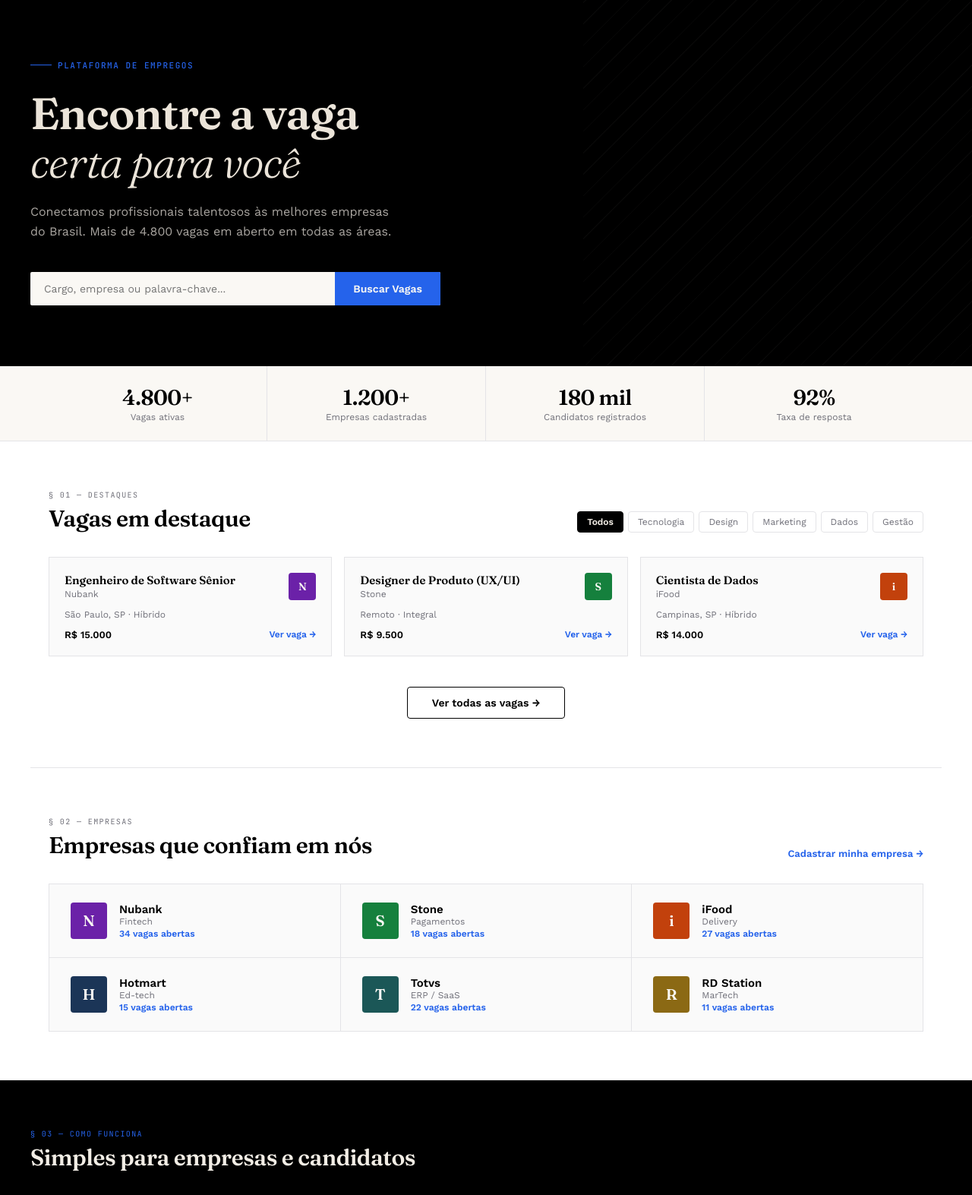
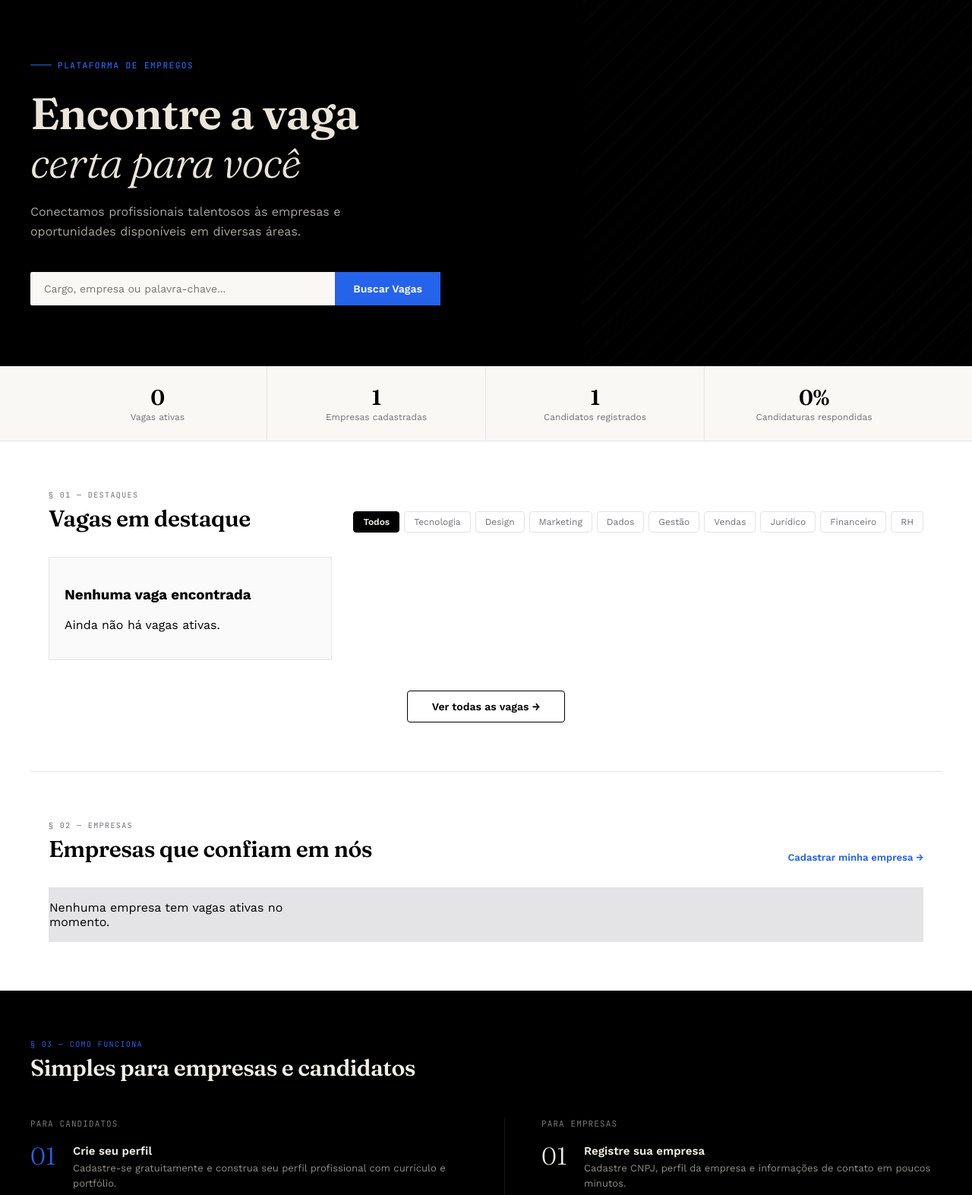
Before and after one commit to that-gabri3l/PROJETO-INTEGRADOR-BACK-END, a PHP site: page / in a window 1280 px wide. Shown: the part 74-1647 px from the top of the page at 76% size. Run offline with PHP 8.4, Linux system fonts and the light colour scheme; tables that the repository leaves empty hold one stand-in row (values such as "Sample post").

Commit message:
Implementa perfil editável e dados dinâmicos
Adiciona edição e atualização segura do perfil do candidato, incluindo foto e dados profissionais, e calcula a completude do perfil no painel. Substitui destaques estáticos da página inicial por vagas, empresas e estatísticas consultadas no banco.

```diff
--- a/index.php
+++ b/index.php
@@ -1,9 +1,55 @@
 <?php
 require_once __DIR__ . '/src/sessao.php';
+require_once __DIR__ . '/src/conexao.php';
 
 $usuarioLogado = usuarioEstaLogado();
 $usuarioTipo = $_SESSION['usuario_tipo'] ?? null;
 $usuarioNome = $_SESSION['usuario_nome'] ?? '';
+
+$areasDestaque = ['Tecnologia', 'Design', 'Marketing', 'Dados', 'Gestão', 'Vendas', 'Jurídico', 'Financeiro', 'RH'];
+$areaSelecionada = trim($_GET['area'] ?? '');
+if (!in_array($areaSelecionada, $areasDestaque, true)) {
+    $areaSelecionada = '';
+}
+
+$sqlDestaques = 'SELECT v.id, v.titulo, v.area, v.regime, v.localizacao, v.salario_min, v.salario_max,
+                        v.exibir_salario, e.nome AS empresa_nome
+                FROM vagas v
+                INNER JOIN empresas e ON e.id = v.empresa_id
+
+                WHERE v.status = :status';
+$parametrosDestaques = ['status' => 'ativa'];
+
+if ($areaSelecionada !== '') {
+    $sqlDestaques .= ' AND v.area = :area';
+    $parametrosDestaques['area'] = $areaSelecionada;
+}
+
+$sqlDestaques .= ' ORDER BY v.criado_em DESC LIMIT 3';
+$stmtDestaques = $pdo->prepare($sqlDestaques);
+$stmtDestaques->execute($parametrosDestaques);
+$vagasDestaque = $stmtDestaques->fetchAll();
+
+$estatisticas = $pdo->query(
+    "SELECT
+        (SELECT COUNT(*) FROM vagas WHERE status = 'ativa') AS vagas_ativas,
+        (SELECT COUNT(*) FROM empresas) AS empresas_cadastradas,
+        (SELECT COUNT(*) FROM candidatos) AS candidatos_cadastrados,
+        (SELECT COUNT(*) FROM candidaturas) AS candidaturas_total,
+        (SELECT COUNT(*) FROM candidaturas WHERE status <> 'recebida') AS candidaturas_respondidas"
+)->fetch();
+$taxaResposta = (int) $estatisticas['candidaturas_total'] > 0
+    ? round(((int) $estatisticas['candidaturas_respondidas'] / (int) $estatisticas['candidaturas_total']) * 100)
+    : null;
+
+$empresasDestaque = $pdo->query(
+    "SELECT e.nome, e.setor, COUNT(v.id) AS vagas_ativas
+     FROM empresas e
+     INNER JOIN vagas v ON v.empresa_id = e.id AND v.status = 'ativa'
+     GROUP BY e.id, e.nome, e.setor
+     ORDER BY vagas_ativas DESC, e.nome ASC
+     LIMIT 6"
+)->fetchAll();
 ?>
 <!DOCTYPE html>
 <html lang="pt-BR">
@@ -66,10 +112,8 @@ $usuarioNome = $_SESSION['usuario_nome'] ?? '';
                     <span class="hero-label-text">Plataforma de empregos</span>
                 </div>
                 <h1 class="hero-title">Encontre a vaga<br><em>certa para você</em></h1>
-                <p class="hero-desc">Conectamos profissionais talentosos às melhores empresas do Brasil. Mais de 4.800
-                    vagas em aberto em todas as áreas.</p>
+                <p class="hero-desc">Conectamos profissionais talentosos às empresas e oportunidades disponíveis em diversas áreas.</p>
 
-                <!-- Aponte o action para a rota de busca no seu backend -->
                 <form class="search-bar" action="/vagas/index.php" method="GET">
                     <input type="text" name="q" placeholder="Cargo, empresa ou palavra-chave...">
                     <button type="submit">Buscar Vagas</button>
@@ -82,20 +126,20 @@ $usuarioNome = $_SESSION['usuario_nome'] ?? '';
     <div class="stats-bar">
         <div class="stats-grid">
             <div class="stat-item">
-                <div class="stat-value">4.800+</div>
+                <div class="stat-value"><?= number_format((int) $estatisticas['vagas_ativas'], 0, ',', '.') ?></div>
                 <div class="stat-label">Vagas ativas</div>
             </div>
             <div class="stat-item">
-                <div class="stat-value">1.200+</div>
+                <div class="stat-value"><?= number_format((int) $estatisticas['empresas_cadastradas'], 0, ',', '.') ?></div>
                 <div class="stat-label">Empresas cadastradas</div>
             </div>
             <div class="stat-item">
-                <div class="stat-value">180 mil</div>
+                <div class="stat-value"><?= number_format((int) $estatisticas['candidatos_cadastrados'], 0, ',', '.') ?></div>
                 <div class="stat-label">Candidatos registrados</div>
             </div>
             <div class="stat-item">
-                <div class="stat-value">92%</div>
-                <div class="stat-label">Taxa de resposta</div>
+                <div class="stat-value"><?= $taxaResposta === null ? '—' : $taxaResposta . '%' ?></div>
+                <div class="stat-label">Candidaturas respondidas</div>
             </div>
         </div>
     </div>
@@ -108,81 +152,49 @@ $usuarioNome = $_SESSION['usuario_nome'] ?? '';
                 <h2 class="section-title">Vagas em destaque</h2>
             </div>
             <div class="filter-tags">
-                <button class="filter-tag active">Todos</button>
-                <button class="filter-tag">Tecnologia</button>
-                <button class="filter-tag">Design</button>
-                <button class="filter-tag">Marketing</button>
-                <button class="filter-tag">Dados</button>
-                <button class="filter-tag">Gestão</button>
+                <a class="filter-tag <?= $areaSelecionada === '' ? 'active' : '' ?>" href="/index.php">Todos</a>
+                <?php foreach ($areasDestaque as $area): ?>
+                    <a class="filter-tag <?= $areaSelecionada === $area ? 'active' : '' ?>" href="/index.php?area=<?= urlencode($area) ?>"><?= htmlspecialchars($area, ENT_QUOTES, 'UTF-8') ?></a>
+                <?php endforeach; ?>
             </div>
         </div>
 
         <div class="job-grid">
-            <!-- Vaga 1 -->
-            <a href="/vagas/index.php" class="job-card"
+            <?php if (!$vagasDestaque): ?>
+                <div class="job-card">
+                    <h3>Nenhuma vaga encontrada</h3>
+                    <p><?= $areaSelecionada === '' ? 'Ainda não há vagas ativas.' : 'Não há vagas ativas nesta área.' ?></p>
+                </div>
+            <?php else: ?>
+                <?php foreach ($vagasDestaque as $vaga): ?>
+                    <a href="/vagas/detalhes.php?id=<?= (int) $vaga['id'] ?>" class="job-card"
                         style="display: block; text-decoration: none; color: inherit;">
-                <div
-                    style="display: flex; justify-content: space-between; align-items: flex-start; margin-bottom: 12px;">
+                        <div style="display: flex; justify-content: space-between; align-items: flex-start; margin-bottom: 12px;">
                             <div>
-                        <div
-                            style="font-family: 'Fraunces', serif; font-size: 15px; font-weight: 600; margin-bottom: 2px;">
-                            Engenheiro de Software Sênior</div>
-                        <div style="font-size: 12px; color: var(--muted-foreground);">Nubank</div>
+                                <div style="font-family: 'Fraunces', serif; font-size: 15px; font-weight: 600; margin-bottom: 2px;">
+                                    <?= htmlspecialchars($vaga['titulo'], ENT_QUOTES, 'UTF-8') ?></div>
+                                <div style="font-size: 12px; color: var(--muted-foreground);">
+                                    <?= htmlspecialchars($vaga['empresa_nome'], ENT_QUOTES, 'UTF-8') ?></div>
                             </div>
-                    <div class="company-logo"
-                        style="width: 36px; height: 36px; font-size: 14px; background-color: #6B21A8;">N</div>
+                            <div class="company-logo" style="width: 36px; height: 36px; font-size: 14px;">
+                                <?= htmlspecialchars(strtoupper(substr($vaga['empresa_nome'], 0, 1)), ENT_QUOTES, 'UTF-8') ?></div>
                         </div>
-                <div style="font-size: 12px; color: var(--muted-foreground); margin-bottom: 12px;">São Paulo, SP ·
-                    Híbrido</div>
+                        <div style="font-size: 12px; color: var(--muted-foreground); margin-bottom: 12px;">
+                            <?= htmlspecialchars($vaga['localizacao'] ?? 'Localização não informada', ENT_QUOTES, 'UTF-8') ?> ·
+                            <?= htmlspecialchars($vaga['regime'], ENT_QUOTES, 'UTF-8') ?></div>
                         <div style="display: flex; justify-content: space-between; align-items: center;">
-                    <span style="font-size: 13px; font-weight: 600; color: var(--primary);">R$ 15.000</span>
+                            <span style="font-size: 13px; font-weight: 600; color: var(--primary);">
+                                <?php if ($vaga['exibir_salario'] && $vaga['salario_min'] !== null): ?>
+                                    R$ <?= number_format((float) $vaga['salario_min'], 2, ',', '.') ?><?= $vaga['salario_max'] !== null ? ' – R$ ' . number_format((float) $vaga['salario_max'], 2, ',', '.') : '' ?>
+                                <?php else: ?>
+                                    A combinar
+                                <?php endif; ?>
+                            </span>
                             <span style="font-size: 12px; color: var(--accent); font-weight: 600;">Ver vaga →</span>
                         </div>
                     </a>
-
-            <!-- Vaga 2 -->
-            <a href="/vagas/index.php" class="job-card"
-                style="display: block; text-decoration: none; color: inherit;">
-                <div
-                    style="display: flex; justify-content: space-between; align-items: flex-start; margin-bottom: 12px;">
-                    <div>
-                        <div
-                            style="font-family: 'Fraunces', serif; font-size: 15px; font-weight: 600; margin-bottom: 2px;">
-                            Designer de Produto (UX/UI)</div>
-                        <div style="font-size: 12px; color: var(--muted-foreground);">Stone</div>
-                    </div>
-                    <div class="company-logo"
-                        style="width: 36px; height: 36px; font-size: 14px; background-color: #15803D;">S</div>
-                </div>
-                <div style="font-size: 12px; color: var(--muted-foreground); margin-bottom: 12px;">Remoto · Integral
-                </div>
-                <div style="display: flex; justify-content: space-between; align-items: center;">
-                    <span style="font-size: 13px; font-weight: 600; color: var(--primary);">R$ 9.500</span>
-                    <span style="font-size: 12px; color: var(--accent); font-weight: 600;">Ver vaga →</span>
-                </div>
-            </a>
-
-            <!-- Vaga 3 -->
-            <a href="/vagas/index.php" class="job-card"
-                style="display: block; text-decoration: none; color: inherit;">
-                <div
-                    style="display: flex; justify-content: space-between; align-items: flex-start; margin-bottom: 12px;">
-                    <div>
-                        <div
-                            style="font-family: 'Fraunces', serif; font-size: 15px; font-weight: 600; margin-bottom: 2px;">
-                            Cientista de Dados</div>
-                        <div style="font-size: 12px; color: var(--muted-foreground);">iFood</div>
-                    </div>
-                    <div class="company-logo"
-                        style="width: 36px; height: 36px; font-size: 14px; background-color: #C2410C;">i</div>
-                </div>
-                <div style="font-size: 12px; color: var(--muted-foreground); margin-bottom: 12px;">Campinas, SP ·
-                    Híbrido</div>
-                <div style="display: flex; justify-content: space-between; align-items: center;">
-                    <span style="font-size: 13px; font-weight: 600; color: var(--primary);">R$ 14.000</span>
-                    <span style="font-size: 12px; color: var(--accent); font-weight: 600;">Ver vaga →</span>
-                </div>
-            </a>
+                <?php endforeach; ?>
+            <?php endif; ?>
         </div>
 
         <div style="text-align: center;">
@@ -204,60 +216,22 @@ $usuarioNome = $_SESSION['usuario_nome'] ?? '';
         </div>
 
         <div class="companies-grid">
+            <?php if (!$empresasDestaque): ?>
+                <p>Nenhuma empresa tem vagas ativas no momento.</p>
+            <?php else: ?>
+                <?php foreach ($empresasDestaque as $empresa): ?>
                     <div class="company-card">
-                <div class="company-logo" style="background-color: #6B21A8;">N</div>
+                        <div class="company-logo"><?= htmlspecialchars(strtoupper(substr($empresa['nome'], 0, 1)), ENT_QUOTES, 'UTF-8') ?></div>
                         <div>
-                    <div style="font-weight: 600; font-size: 15px;">Nubank</div>
-                    <div style="font-size: 12px; color: var(--muted-foreground);">Fintech</div>
-                    <div style="font-size: 12px; color: var(--accent); font-weight: 600; margin-top: 2px;">34 vagas
-                        abertas</div>
+                            <div style="font-weight: 600; font-size: 15px;"><?= htmlspecialchars($empresa['nome'], ENT_QUOTES, 'UTF-8') ?></div>
+                            <div style="font-size: 12px; color: var(--muted-foreground);"><?= htmlspecialchars($empresa['setor'] ?: 'Empresa cadastrada', ENT_QUOTES, 'UTF-8') ?></div>
+                            <div style="font-size: 12px; color: var(--accent); font-weight: 600; margin-top: 2px;">
+                                <?= (int) $empresa['vagas_ativas'] ?> vaga<?= (int) $empresa['vagas_ativas'] === 1 ? '' : 's' ?> aberta<?= (int) $empresa['vagas_ativas'] === 1 ? '' : 's' ?>
                             </div>
                         </div>
-            <div class="company-card">
-                <div class="company-logo" style="background-color: #15803D;">S</div>
-                <div>
-                    <div style="font-weight: 600; font-size: 15px;">Stone</div>
-                    <div style="font-size: 12px; color: var(--muted-foreground);">Pagamentos</div>
-                    <div style="font-size: 12px; color: var(--accent); font-weight: 600; margin-top: 2px;">18 vagas
-                        abertas</div>
                     </div>
-            </div>
-            <div class="company-card">
-                <div class="company-logo" style="background-color: #C2410C;">i</div>
-                <div>
-                    <div style="font-weight: 600; font-size: 15px;">iFood</div>
-                    <div style="font-size: 12px; color: var(--muted-foreground);">Delivery</div>
-                    <div style="font-size: 12px; color: var(--accent); font-weight: 600; margin-top: 2px;">27 vagas
-                        abertas</div>
-                </div>
-            </div>
-            <div class="company-card">
-                <div class="company-logo" style="background-color: #1B3557;">H</div>
-                <div>
-                    <div style="font-weight: 600; font-size: 15px;">Hotmart</div>
-                    <div style="font-size: 12px; color: var(--muted-foreground);">Ed-tech</div>
-                    <div style="font-size: 12px; color: var(--accent); font-weight: 600; margin-top: 2px;">15 vagas
-                        abertas</div>
-                </div>
-            </div>
-            <div class="company-card">
-                <div class="company-logo" style="background-color: #1B5757;">T</div>
-                <div>
-                    <div style="font-weight: 600; font-size: 15px;">Totvs</div>
-                    <div style="font-size: 12px; color: var(--muted-foreground);">ERP / SaaS</div>
-                    <div style="font-size: 12px; color: var(--accent); font-weight: 600; margin-top: 2px;">22 vagas
-                        abertas</div>
-                </div>
-            </div>
-            <div class="company-card">
-                <div class="company-logo" style="background-color: #8B6914;">R</div>
-                <div>
-                    <div style="font-weight: 600; font-size: 15px;">RD Station</div>
-                    <div style="font-size: 12px; color: var(--muted-foreground);">MarTech</div>
-                    <div style="font-size: 12px; color: var(--accent); font-weight: 600; margin-top: 2px;">11 vagas
-                        abertas</div>
-                </div>
-            </div>
+                <?php endforeach; ?>
+            <?php endif; ?>
         </div>
     </section>
 
--- a/src/processar-candidatura.php
+++ b/src/processar-candidatura.php
@@ -39,7 +39,7 @@ try {
 
     $stmt = $pdo->prepare(
         'INSERT INTO candidaturas (candidato_id, vaga_id, portifolio, status)
-         VALUES (:candidato_id, :vaga_id, :portifolio, "recebida")'
+        VALUES (:candidato_id, :vaga_id, :portifolio, "recebida")'
     );
     $stmt->execute([
         'candidato_id' => $candidatoId,
```
Also changed, not shown: CSS/painel-candidato.css (+45 -1 lines), candidato/editar-perfil.php (added, +159 -0 lines), candidato/painel.php (+58 -33 lines), src/atualizar-candidato.php (added, +153 -0 lines). Lines whose indentation alone changed are shown as unchanged.
